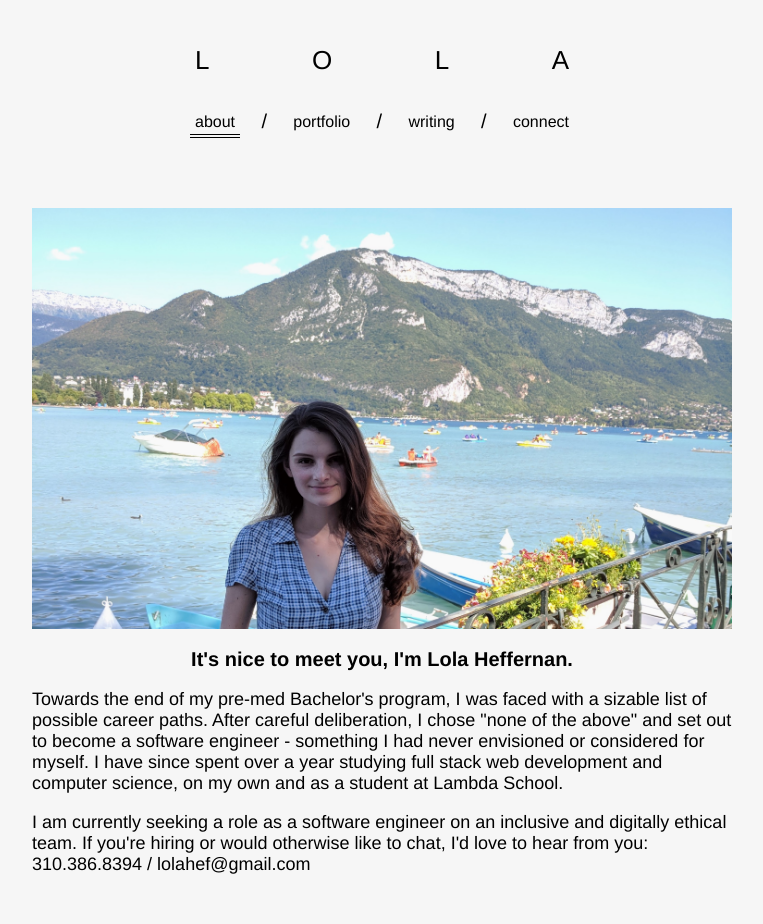
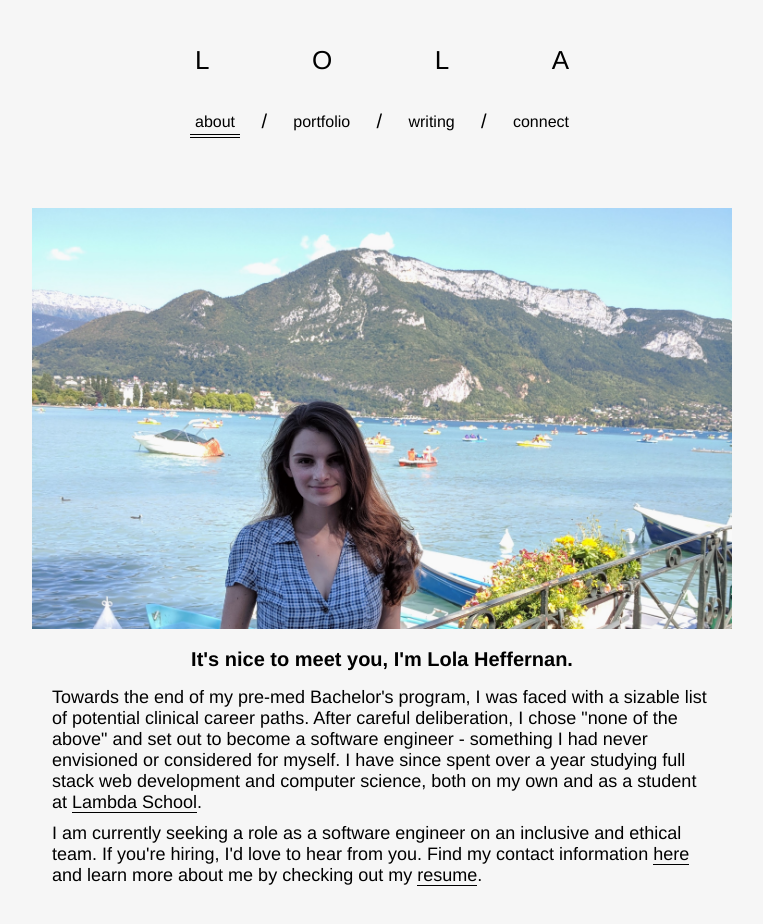
Before and after one commit to lolax/portfolio, a Vue app: page /about in a window 1280 px wide. Shown: the whole page, without its empty margins (258-1021 px from the left). Built offline with nearby package versions, Linux system fonts and the light colour scheme; what vue-progressive-image would draw is missing.

Commit message:
Added more content to about page + links

```diff
--- a/src/components/about/About.vue
+++ b/src/components/about/About.vue
@@ -1,9 +1,21 @@
 <template>
   <div class='about-container'>
+    <!-- <progressive-img
+      src='../../assets/lola.jpg'
+      placeholder='../../assets/lola-small.jpg'
+    /> -->
     <img class='about-img' alt='Lola standing beside Lake Annecy' src='../../assets/lola.jpg' />
     <h2>It's nice to meet you, I'm Lola Heffernan.</h2>
-    <p>Towards the end of my pre-med Bachelor's program, I was faced with a sizable list of possible career paths. After careful deliberation, I chose "none of the above" and set out to become a software engineer - something I had never envisioned or considered for myself. I have since spent over a year studying full stack web development and computer science, on my own and as a student at Lambda School.</p>
-    <p>I am currently seeking a role as a software engineer on an inclusive and digitally ethical team. If you're hiring or would otherwise like to chat, I'd love to hear from you: 310.386.8394 / lolahef@gmail.com</p>
+    <p>Towards the end of my pre-med Bachelor's program,
+      I was faced with a sizable list of potential clinical career paths.
+      After careful deliberation, I chose "none of the above" and set out to become a software engineer
+      - something I had never envisioned or considered for myself.
+      I have since spent over a year studying full stack web development and computer science, both on my own and as a student at <a class='inline-link' href='https://lambdaschool.com/' target='_blank'>Lambda School</a>.
+    </p>
+    <p>I am currently seeking a role as a software engineer on an inclusive and ethical team.
+      If you're hiring, I'd love to hear from you.
+      Find my contact information <router-link to ='/connect' class='inline-link'>here</router-link> and learn more about me by checking out my <router-link to='/resume' class='inline-link'>resume</router-link>.
+    </p>
   </div>
 </template>
 
@@ -19,10 +31,27 @@ export default {
     height: auto;
   }
   h2 {
+    width: 100%;
     font-size: 2rem;
   }
   p {
     text-align: left;
     font-size: 1.8rem;
+    margin: 1rem 2rem;
+  }
+  .inline-link {
+    border-bottom: 1px solid black;
+    text-decoration: none;
+    color: black;
+  }
+  .inline-link:hover {
+    border-bottom: 4px double black;
+    background: #bcdcea;
+  }
+  @media (max-width: 400px) {
+    h2 {
+      width: 20rem;
+      margin: auto;
+    }
   }
 </style>
```
